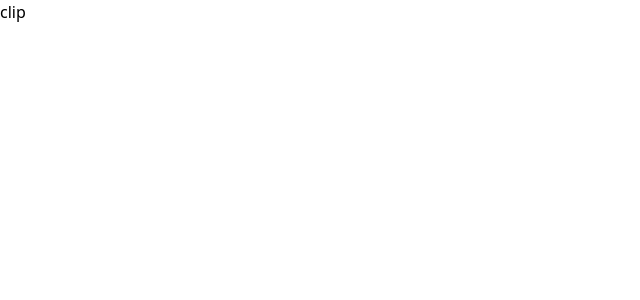
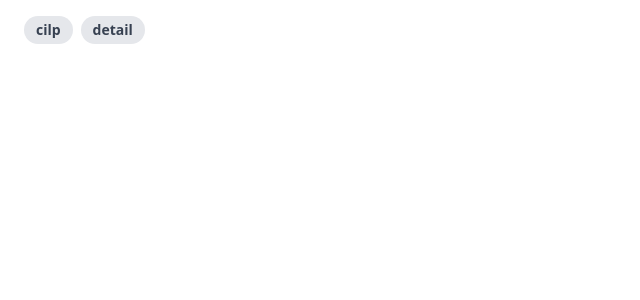
Before and after one commit to Jeong-hoyun/nytimes-project, a React (Create React App) app: page /clip in a window 1280 px wide. Shown: the top 300 px of the page, without its empty margins (0-640 px from the left). Built offline with nearby package versions, Linux system fonts and the light colour scheme.

Commit message:
feat: add basic cilp fuc
        modified:   src/clip/clip.js
        modified:   src/news/index.js
        modified:   src/store/store.js

```diff
--- a/src/clip/clip.js
+++ b/src/clip/clip.js
@@ -1,18 +1,47 @@
 import React from 'react';
+import { useDispatch, useSelector } from 'react-redux';
+import { addClip } from '../store/store';
+import { clip, unclip } from '../store/store';
+const ClipList = ({web_url,main,pub_date}) => {
+const [value,setValue]=React.useState();
+const clippednewsList = useSelector( ({ clippednews }) => clippednews.clippednews);
+const dispatch=useDispatch()
+const nextId = React.useRef(0);
+    return (
+      <div className="px-6 pt-4 pb-2">
+      <span className="inline-block bg-gray-200 rounded-full px-3 py-1 text-sm font-semibold text-gray-700 mr-2 mb-2"
+      onClick={(btn) => {
+       if(btn.target.innerText === 'unclip'){
+         btn.target.innerText = 'clip';
+         dispatch(unclip({
+          id: nextId.current,
+         article: main,
+         web_url:web_url,
+         pub_date:pub_date
+      }))
 
-const Clip = () => {
-const [value,setValue]=React.useState();
-
-React.useEffect(() => {
+       }else{
+         btn.target.innerText = 'unclip'
+         btn.preventDefault();
+         dispatch(clip({
+          id: nextId.current,
+          article: main,
+          web_url:web_url,
+          pub_date:pub_date
+      })
+    );
+    nextId.current++;
+   }
 
 
-}, []);
 
-    return (
-        <div>
-          clip
-        </div>
+     }}>cilp</span>
+           <a href={web_url} target="_blank" rel="noreferrer"   >
+           <span className="inline-block bg-gray-200 rounded-full px-3 py-1 text-sm font-semibold text-gray-700 mr-2 mb-2" >detail</span>
+           </a>
+
+          </div>
     );
 }
 
-export default Clip;
+export default ClipList;
--- a/src/news/index.js
+++ b/src/news/index.js
@@ -6,7 +6,8 @@ import { getUrl } from '../api';
 import Header from '../view/header';
 import Footer from '../view/footer';
 import { useDispatch,useSelector } from 'react-redux';
-import { fetchNewsbyWords } from '../store/store';
+import { addClip, clip, deleteClip, fetchNewsbyWords } from '../store/store';
+import ClipList from '../clip/clip';
 
 
 const Index = () => {
@@ -14,6 +15,9 @@ const [value,setValue]= useState(""); // 검색값
 const [page, setPage] = useState(1); // 현재 페이지
 const [news, setNews] = useState([]); // News List
 const [timer, setTimer] = useState(null);
+const [isClip, setIsClip] = useState(false);
+const [clipValue, setClipValue] = useState([]);
+const [clip, setClip] = useState({clip: "clip", id: ""})
 
 const obsRef = useRef(null);  // observer Element
 const preventRef = useRef(true); // observer 중복 실행 방지
@@ -23,12 +27,11 @@ const clipRef= useRef(false); //모든 글 로드 확인
 const [load, setLoad] = useState(false);
 const [hasMore, setHasMore] = useState(false);
 const historyList = useSelector(({ history }) => history.history);
+const clippednewsList = useSelector( ({ clippednews }) => clippednews.clippednews);
 const dispatch=useDispatch()
 
-const onCilp=()=>{
-  console.log(clipRef)
-}
 
+console.log(clippednewsList)
 
 const onDelay = (e) => {
   if (timer) {
@@ -37,7 +40,6 @@ const onDelay = (e) => {
   }
   setTimer(
     setTimeout(() => {
-      console.log(e.target.value);
       setValue(e.target.value);
       setPage(1)
       setNews([])
@@ -63,8 +65,6 @@ const getNews = useCallback(async () => { // 뉴스 불러오기
   setLoad(true)
   try{
     const res = await axios.get(getUrl({ value, page }))
-    console.log(res.data);
-    console.log(res.data.response.docs);
     if(res.data){
       if(res.data.end){
         endRef.current = true;
@@ -104,17 +104,11 @@ const obsHandler = ((entries) => {
           </div>
       </details>
 
-          {news.filter((el, i) => news.indexOf(el) === i).map(item => (
-            <div key={item._id}  className="max-w-sm rounded overflow-hidden shadow-lg" ref={clipRef}  >
+          {news.filter((el, i) => news.indexOf(el) === i).map((item,i) => (
+            <div key={item._id}  className="max-w-sm rounded overflow-hidden shadow-lg">
             <div className="font-bold text-xl mb-2" >{item.headline.main}</div>
-            <div className="px-6 pt-4 pb-2">
+            <ClipList web_url={item.web_url}  main={item.headline.main} id={item._id} pub_date={item.pub_date.replace('T', ' ').substring(0, 19)}   ></ClipList>
 
-         <span className="inline-block bg-gray-200 rounded-full px-3 py-1 text-sm font-semibold text-gray-700 mr-2 mb-2" onClick={onCilp} >clip</span>
-              <a href={item.web_url} target="_blank" rel="noreferrer"   >
-              <span className="inline-block bg-gray-200 rounded-full px-3 py-1 text-sm font-semibold text-gray-700 mr-2 mb-2" >detail</span>
-              </a>
-
-             </div>
              <p className='text-gray-600'>{item.pub_date.replace('T', ' ').substring(0, 19)}</p>
          </div>
           ))}
--- a/src/store/store.js
+++ b/src/store/store.js
@@ -4,9 +4,30 @@ import { useDispatch, useSelector } from "react-redux";
 import { getUrl } from "../api/index.js";
 
 const SEARCH_HISTORY_KEY = "SEARCH_HISTORY";
+const CLIP_KEY = "CLIP_HISTORY";
 
 export const setLocalStorageMiddleware = (store) => (next) => (action) => {
   console.log("setLocalStorageMiddleware", action);
+  if (action.type === "history/addClip") {
+    console.log("addClip",store.getState().history.clip );
+    const storeClipList = [...store.getState().history.clip];
+    try {
+      localStorage.setItem(CLIP_KEY, JSON.stringify(storeClipList));
+    } catch (e) {
+      throw new Error("LocalStorage를 사용할 수 없습니다.", e);
+    }
+  }
+  if (action.type === "history/deleteClip") {
+    console.log("deleteClip",store.getState().history.clip );
+
+    try {
+      localStorage.removeItem(CLIP_KEY, JSON.stringify(store.getState()));
+    } catch (e) {
+      throw new Error("LocalStorage를 사용할 수 없습니다.", e);
+    }
+  }
+
+
 
   if (action.type === "newsSlice/fetchNewsbyWords/pending") {
     // 중복허용
@@ -18,7 +39,7 @@ export const setLocalStorageMiddleware = (store) => (next) => (action) => {
     const storeHistoryList = [...store.getState().history.history];
     storeHistoryList.unshift(action.meta.arg.q);
     const historyList = [...new Set(storeHistoryList)];
-    if (storeHistoryList.length >= 6) storeHistoryList.length = 5;
+    if (historyList.length >= 6) historyList.length = 5;
 
     try {
       localStorage.setItem(SEARCH_HISTORY_KEY, JSON.stringify(historyList));
@@ -35,11 +56,7 @@ export const fetchNewsbyWords = createAsyncThunk(
   "newsSlice/fetchNewsbyWords",
   async (searchInfo, thunkAPI) => {
     try {
-      // const res = await axios.get("https://api.github.com/users");
-      // return res.data;
-
       console.log("createAsyncThunk 진입");
-
       const res = await fetch(getUrl(searchInfo));
       const jsondata = await res.json();
       return jsondata;
@@ -79,11 +96,7 @@ export const newsSlice = createSlice({
 export const clipSlice = createSlice({
   name: "clippednews",
   initialState: {
-    clippednews: [
-      { id: 1, article: "hello" },
-      { id: 2, article: "안녕하세요" },
-      { id: 3, article: "こんにちは" },
-    ],
+    clippednews: [],
   },
   reducers: {
     clip: ({ clippednews }, action) => {
@@ -99,7 +112,7 @@ export const clipSlice = createSlice({
 //   JSON.parse(localStorage.getItem(SEARCH_HISTORY_KEY)) || [];
 
 const initialHistoryList = (() => {
-  let initialState = { history: [] };
+  let initialState = { history: [],clip:[],isClip:false };
   // console.log("history initialState");
   try {
     initialState.history =
@@ -118,6 +131,14 @@ export const historySlice = createSlice({
   reducers: {
     addHistory: (state, action) => {
       state.history = action.payload;
+    },
+    addClip: (state, action) => {
+      state.clip = action.payload;
+      state.isClip=true
+    },
+    deleteClip: (state, action) => {
+      state.clip = 'none';
+      state.isClip=false;
     },
   },
 });
@@ -227,4 +248,4 @@ export const Stores = () => {
 export default Stores;
 
 export const { clip, unclip } = clipSlice.actions;
-export const { addHistory } = historySlice.actions;
+export const { addHistory , addClip, deleteClip} = historySlice.actions;
```
